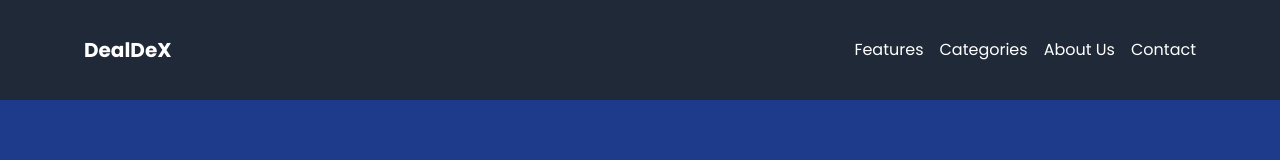
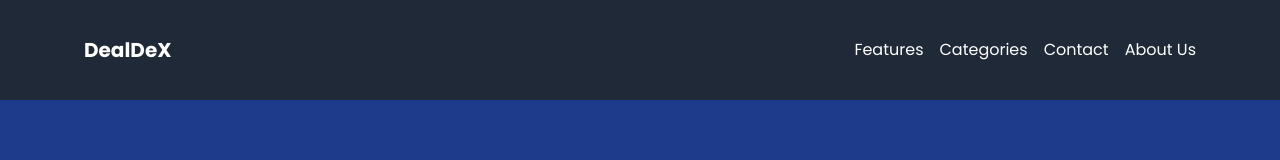
Before and after one commit to thriver652/DealDexx-Website, a Next.js app: page / in a window 1280 px wide. Shown: the top 160 px of the page. Built offline with nearby package versions, Linux system fonts and the light colour scheme.

Commit message:
Navbar chnages

```diff
--- a/src/components/Header.tsx
+++ b/src/components/Header.tsx
@@ -25,14 +25,15 @@ const Header = () => {
                 Categories
               </a>
             </li>
+
+            <li>
+              <a href="#contact" className="hover:underline">
+                Contact
+              </a>
+            </li>
             <li>
               <a href="#about" className="hover:underline">
                 About Us
-              </a>
-            </li>
-            <li>
-              <a href="#contact" className="hover:underline">
-                Contact
               </a>
             </li>
           </ul>
```
